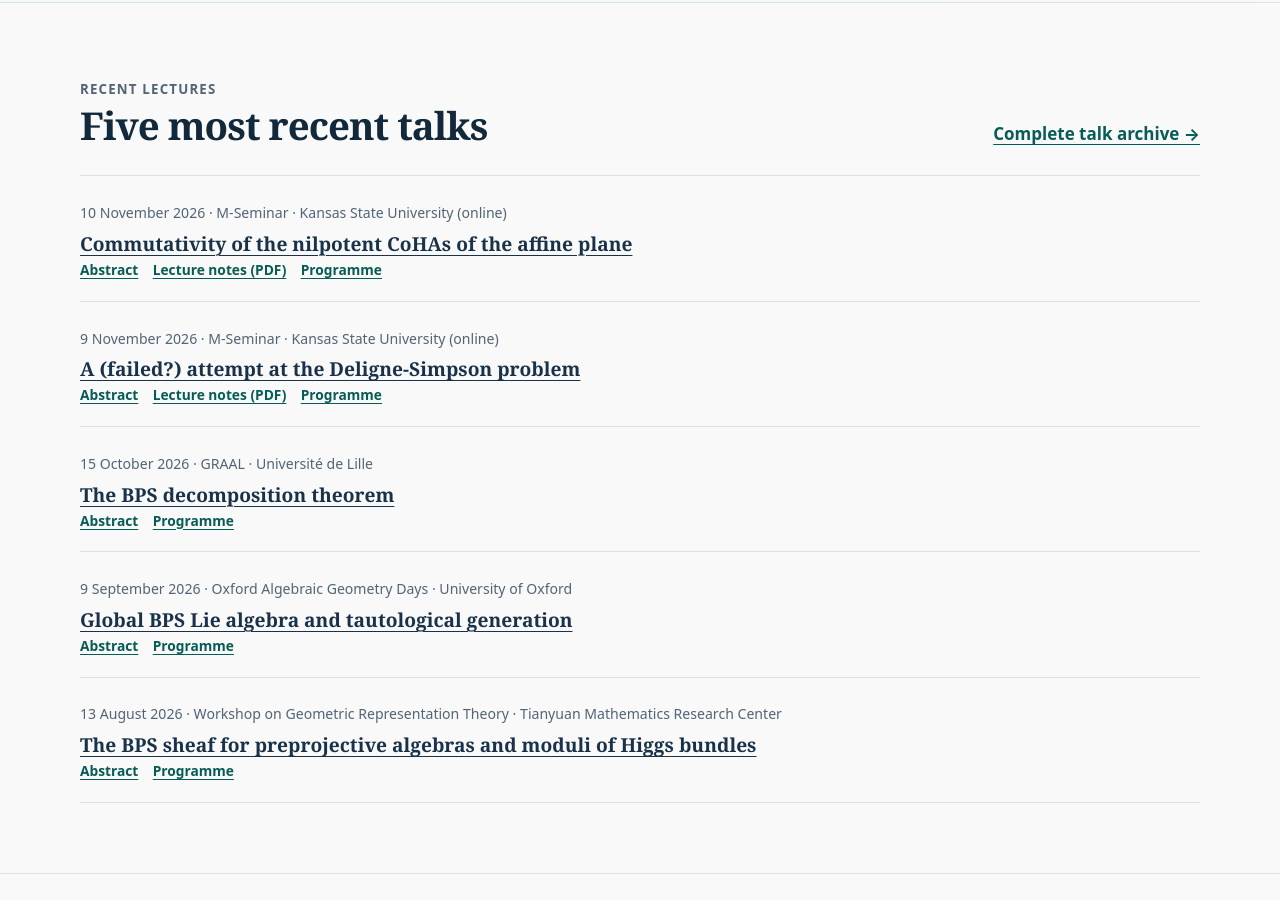
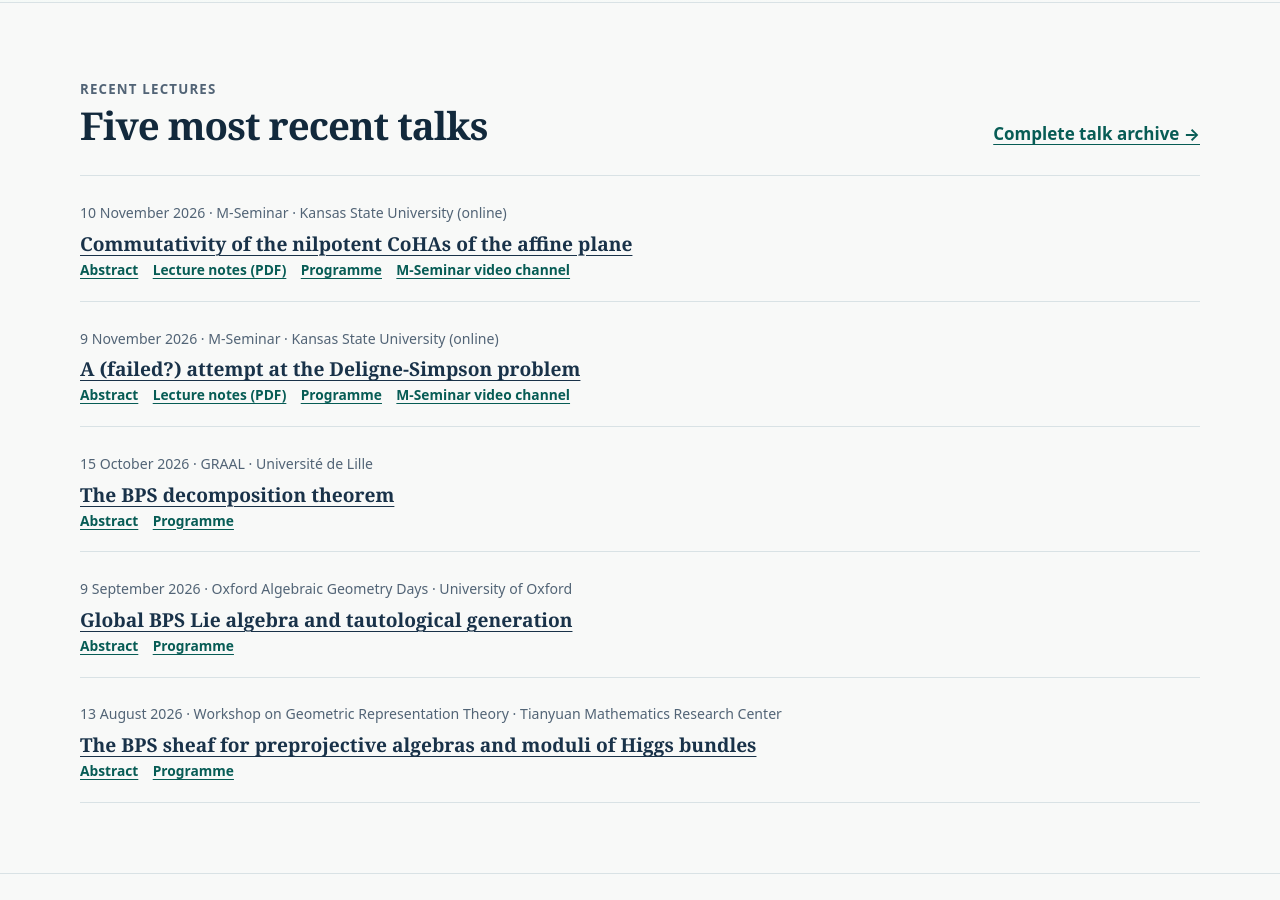
Before and after one commit to hennlu/hennlu.github.io, a Jekyll site: the page built from talks.html, in a window 1280 px wide and 900 px high, scrolled down 390 px. Built offline with Jekyll 4.4.1, drawn with Linux system fonts in a browser that asks for light colours.

Commit message:
Show recordings or clearly labeled video channel in recent talks

```diff
--- a/_includes/recent-talks.html
+++ b/_includes/recent-talks.html
@@ -8,6 +8,8 @@
       <a href="{{ talk.abstract | relative_url }}">{% if page.lang == 'fr' %}Résumé{% else %}Abstract{% endif %}</a>
       {% if talk.notes %}<a href="{{ talk.notes }}">{% if page.lang == 'fr' %}Notes (PDF){% else %}Lecture notes (PDF){% endif %}</a>{% endif %}
       {% if talk.programme %}<a href="{{ talk.programme }}">{% if page.lang == 'fr' %}Programme{% else %}Programme{% endif %}</a>{% endif %}
+      {% if talk.video %}<a href="{{ talk.video }}">{% if page.lang == 'fr' %}Vidéo{% else %}Recording{% endif %}</a>{% endif %}
+      {% if talk.video_channel %}<a href="{{ talk.video_channel }}">{% if page.lang == 'fr' %}Chaîne du M-Seminar{% else %}M-Seminar video channel{% endif %}</a>{% endif %}
     </div>
   </li>
   {% endfor %}
```
